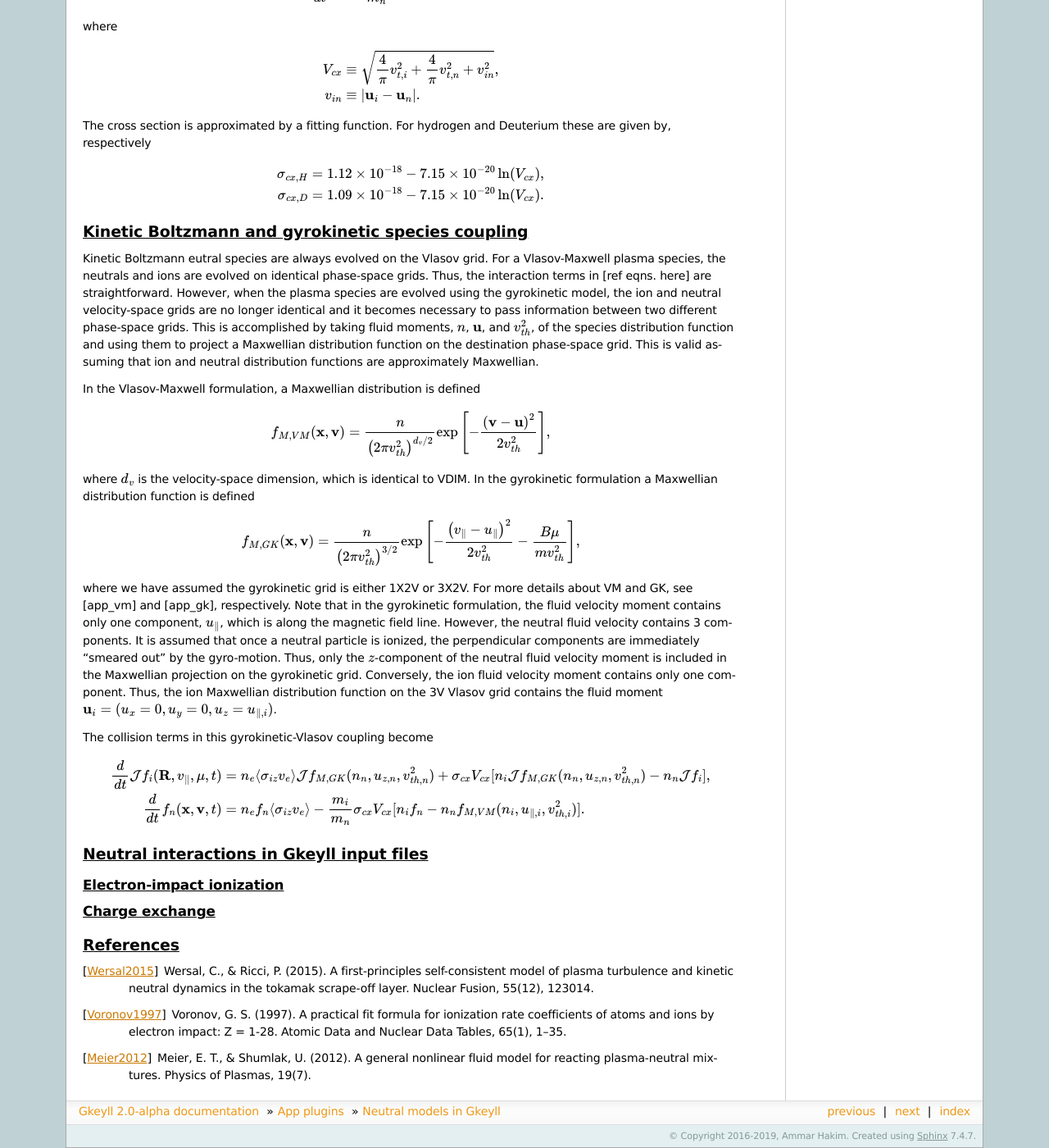
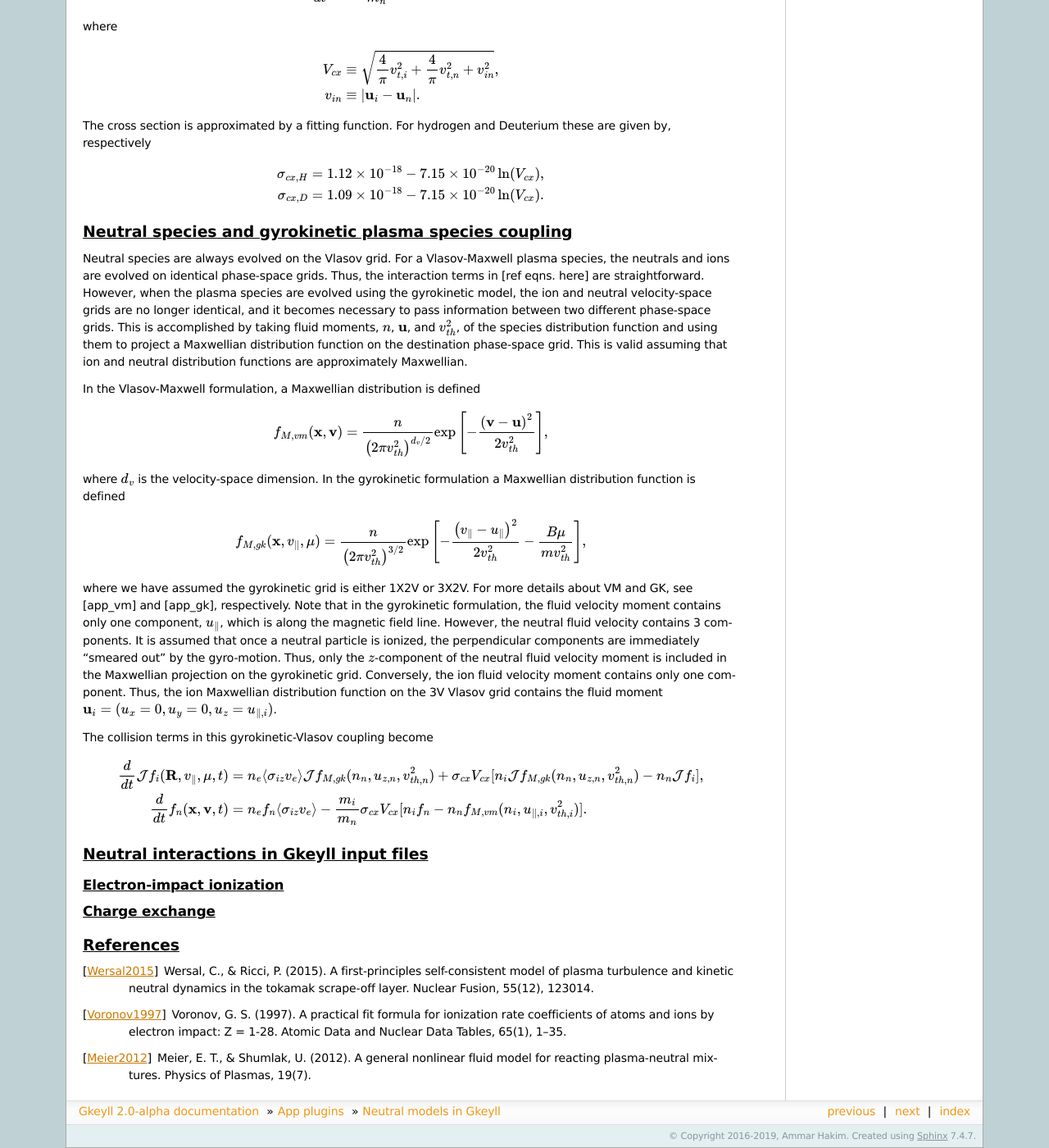
Before and after one commit to ammarhakim/gkyl-doc, a Sphinx documentation site: the page built from source/gkyl/App/Neutrals/neutralModels.rst, in a window 1280 px wide and 1400 px high, scrolled down 1151 px. Shown: the whole window at 82% size. Built offline with Sphinx 7.4.7, drawn with Linux system fonts in a browser that asks for light colours; pages that are not in the unit, such as notebooks, are missing from menus; some of the changed text lies outside the part shown.

Commit message:
Minor changes to existing text

```diff
--- a/source/gkyl/App/Neutrals/neutralModels.rst
+++ b/source/gkyl/App/Neutrals/neutralModels.rst
@@ -3,7 +3,7 @@
 Neutral models in Gkeyll
 ++++++++++++++++++++++++
 
-Simplified models of plasma-neutral interactions available in Gkeyll. The neutral species is always modeled as a kinetic Boltzmann species using the Vlasov-Maxwell solver, while the plasma species to which it is coupled can be either Vlasov-Maxwell or Gyrokinetic.
+Simplified models of plasma-neutral interactions available in Gkeyll. The neutral species is always modeled as a kinetic Boltzmann species using the Vlasov-Maxwell solver, while the plasma species to which it is coupled can be either Vlasov-Maxwell or gyrokinetic.
 
 .. contents::
 
@@ -15,9 +15,9 @@
 
 .. math::
 
-   \frac{d f_n}{d t} &= -n_e \langle v_{e} \sigma_{iz}(v_e)\rangle f_n, \\
-   \frac{d f_i}{d t} &= n_e \langle v_{e} \sigma_{iz}(v_e)\rangle f_n, \\
-   \frac{d f_e}{d t} &= -n_n \langle v_{e} \sigma_{iz}(v_e)\rangle [2 f_{M,iz} - f_e],
+   \frac{d f_n}{d t} &= -n_e \langle v_{e} \sigma_{iz}\rangle f_n, \\
+   \frac{d f_i}{d t} &= n_e \langle v_{e} \sigma_{iz}\rangle f_n, \\
+   \frac{d f_e}{d t} &= -n_n \langle v_{e} \sigma_{iz}\rangle (2 f_{M,iz} - f_e),
 
 where :math:`f_{M,iz} = f_{M,iz}(n_e, \mathbf{u}_n, v^2_{th,iz})` is a Maxwellian distribution function that accounts for the lower-energy elelectrons resulting from this process. (See [reference section below] for definitions of Maxwellian distribution function on the Vlasov-Maxwell and gyrokinetic grids.) :math:`n_e` is the electron density, :math:`\mathbf{u}_n` is the neutral fluid velocity, and :math:`v^2_{th,iz}` is defined by
 
@@ -58,23 +58,23 @@
     \sigma_{cx, D} = 1.09 \times 10^{-18} - 7.15 \times 10^{-20} \ln(V_{cx}).
 
 
-Kinetic Boltzmann and gyrokinetic species coupling
---------------------------------------------------
+Neutral species and gyrokinetic plasma species coupling
+-------------------------------------------------------
 
-Kinetic Boltzmann eutral species are always evolved on the Vlasov grid. For a Vlasov-Maxwell plasma species, the neutrals and ions are evolved on identical phase-space grids. Thus, the interaction terms in [ref eqns. here] are straightforward. However, when the plasma species are evolved using the gyrokinetic model, the ion and neutral velocity-space grids are no longer identical and it becomes necessary to pass information between two different phase-space grids. This is accomplished by taking fluid moments, :math:`n`, :math:`\mathbf{u}`, and :math:`v^2_{th}`, of the species distribution function and using them to project a Maxwellian distribution function on the destination phase-space grid. This is valid assuming that ion and neutral distribution functions are approximately Maxwellian.
+Neutral species are always evolved on the Vlasov grid. For a Vlasov-Maxwell plasma species, the neutrals and ions are evolved on identical phase-space grids. Thus, the interaction terms in [ref eqns. here] are straightforward. However, when the plasma species are evolved using the gyrokinetic model, the ion and neutral velocity-space grids are no longer identical, and it becomes necessary to pass information between two different phase-space grids. This is accomplished by taking fluid moments, :math:`n`, :math:`\mathbf{u}`, and :math:`v^2_{th}`, of the species distribution function and using them to project a Maxwellian distribution function on the destination phase-space grid. This is valid assuming that ion and neutral distribution functions are approximately Maxwellian.
 
 In the Vlasov-Maxwell formulation, a Maxwellian distribution is defined
 
 .. math::
 
-  f_{M,VM}(\mathbf{x}, \mathbf{v}) = \frac{n}{\left(2\pi v_{th}^2\right)^{d_v/2}}
+  f_{M,vm}(\mathbf{x}, \mathbf{v}) = \frac{n}{\left(2\pi v_{th}^2\right)^{d_v/2}}
   \exp\left[-\frac{\left(\mathbf{v}-\mathbf{u}\right)^2}{2v_{th}^2}\right],
 
-where :math:`d_v` is the velocity-space dimension, which is identical to VDIM. In the gyrokinetic formulation a Maxwellian distribution function is defined
+where :math:`d_v` is the velocity-space dimension. In the gyrokinetic formulation a Maxwellian distribution function is defined
 
 .. math::
 
-   f_{M,GK}(\mathbf{x}, \mathbf{v}) = \frac{n}{\left(2\pi v_{th}^2\right)^{3/2}}
+   f_{M,gk}(\mathbf{x}, v_\parallel, \mu) = \frac{n}{\left(2\pi v_{th}^2\right)^{3/2}}
    \exp\left[-\frac{\left(v_\parallel- u_\parallel \right)^2}{2v_{th}^2} - \frac{B \mu}{m v^2_{th}}\right],
 
 where we have assumed the gyrokinetic grid is either 1X2V or 3X2V. For more details about VM and GK, see [app_vm] and [app_gk], respectively. Note that in the gyrokinetic formulation, the fluid velocity moment contains only one component, :math:`u_\parallel`, which is along the magnetic field line. However, the neutral fluid velocity contains 3 components. It is assumed that once a neutral particle is ionized, the perpendicular components are immediately "smeared out" by the gyro-motion. Thus, only the :math:`z`-component of the neutral fluid velocity moment is included in the Maxwellian projection on the gyrokinetic grid. Conversely, the ion fluid velocity moment contains only one component. Thus, the ion Maxwellian distribution function on the 3V Vlasov grid contains the fluid moment :math:`\mathbf{u}_i = (u_x = 0, u_y = 0, u_z = u_{\parallel,i})`.
@@ -83,8 +83,8 @@
 
 .. math::
 
-   \frac{d}{dt}\mathcal{J}f_i(\mathbf{R}, v_\parallel, \mu, t) &= n_e  \langle \sigma_{iz} v_e \rangle \mathcal{J} f_{M,GK}(n_n, u_{z,n}, v_{th,n}^2) + \sigma_{cx} V_{cx}[ n_i \mathcal{J} f_{M,GK}(n_n, u_{z,n}, v_{th,n}^2) - n_n \mathcal{J} f_i], \\
-   \frac{d}{dt}f_n(\mathbf{x}, \mathbf{v}, t) &= n_e f_n \langle \sigma_{iz} v_e \rangle -\frac{m_i}{m_n}\sigma_{cx} V_{cx} [n_i f_n - n_n f_{M,VM}(n_i, u_{\parallel,i}, v_{th,i}^2)].
+   \frac{d}{dt}\mathcal{J}f_i(\mathbf{R}, v_\parallel, \mu, t) &= n_e  \langle \sigma_{iz} v_e \rangle \mathcal{J} f_{M,gk}(n_n, u_{z,n}, v_{th,n}^2) + \sigma_{cx} V_{cx}[ n_i \mathcal{J} f_{M,gk}(n_n, u_{z,n}, v_{th,n}^2) - n_n \mathcal{J} f_i], \\
+   \frac{d}{dt}f_n(\mathbf{x}, \mathbf{v}, t) &= n_e f_n \langle \sigma_{iz} v_e \rangle - \frac{m_i}{m_n}\sigma_{cx} V_{cx} [n_i f_n - n_n f_{M,vm}(n_i, u_{\parallel,i}, v_{th,i}^2)].
 
 Neutral interactions in Gkeyll input files
 ------------------------------------------
```
Also changed, not shown: other parts of source/gkyl/App/Neutrals/neutralModels.rst (+1 -1 lines).
